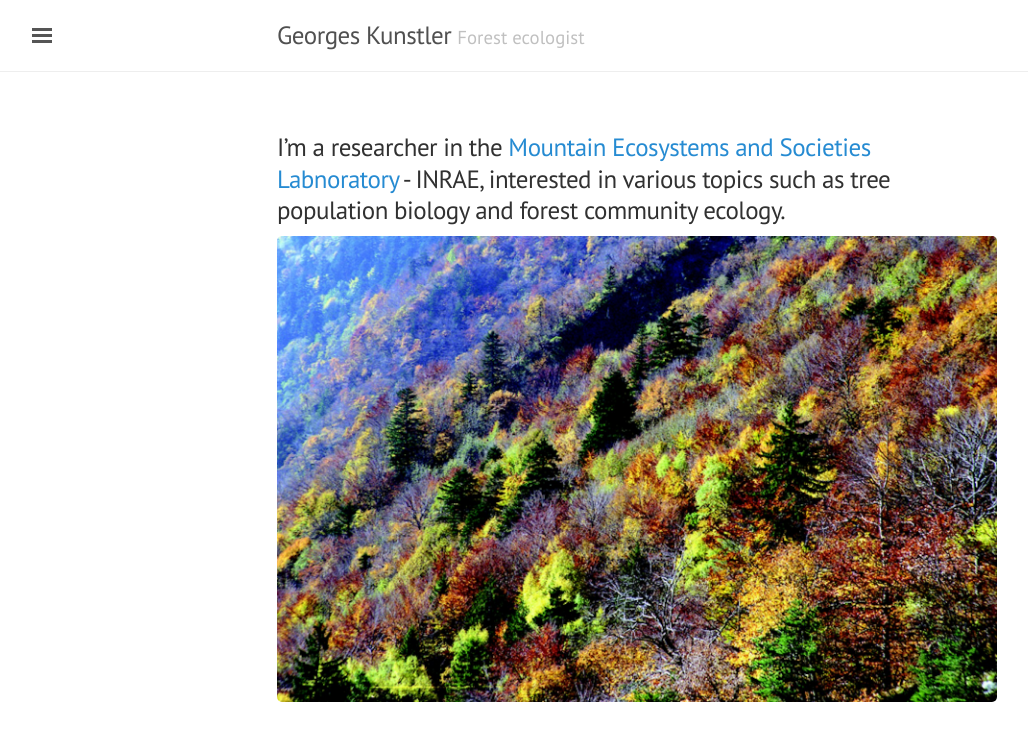
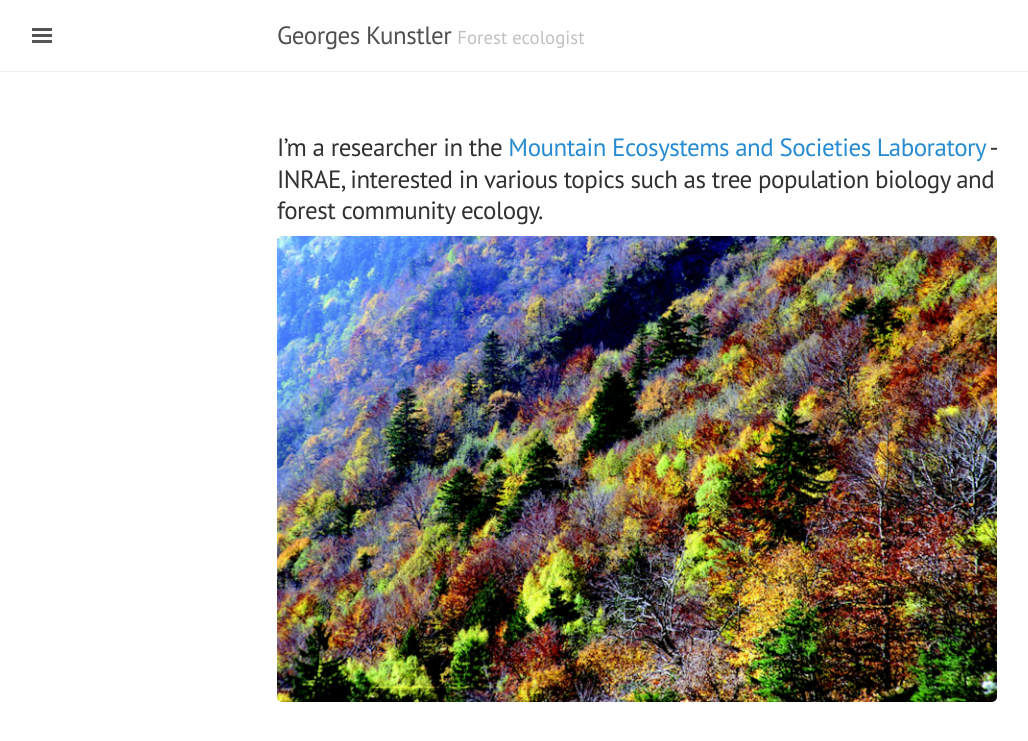
Before and after one commit to kunstler/kunstler.github.io, a Jekyll site: the page built from index.md, in a window 1280 px wide. Shown: the top 741 px of the page, without its empty margins (3-1031 px from the left). Built offline with Jekyll 4.4.1, drawn with Linux system fonts in a browser that asks for light colours; nearby versions of some CDN libraries; the list of posts is cut into pages by our own code.

Commit message:
update lab name 2

```diff
--- a/index.md
+++ b/index.md
@@ -3,6 +3,6 @@
 title: Home
 ---
 
-### I'm a researcher in the [Mountain Ecosystems and Societies Labnoratory](https://www.irstea.fr/en/lessem) - INRAE, interested in various topics such as tree population biology and forest community ecology.
+### I'm a researcher in the [Mountain Ecosystems and Societies Laboratory](https://www.irstea.fr/en/lessem) - INRAE, interested in various topics such as tree population biology and forest community ecology.
 
 ![Mountain forests](/images/forest.jpeg)
```
